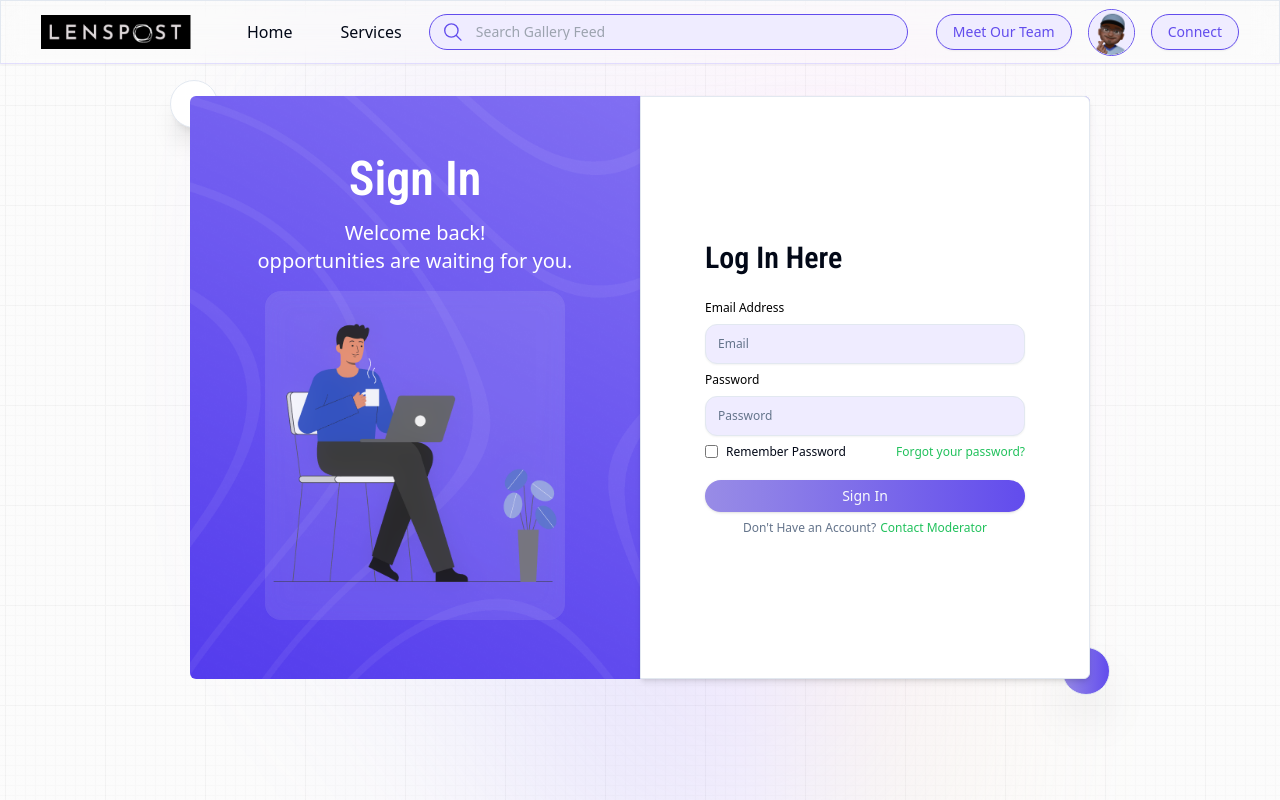
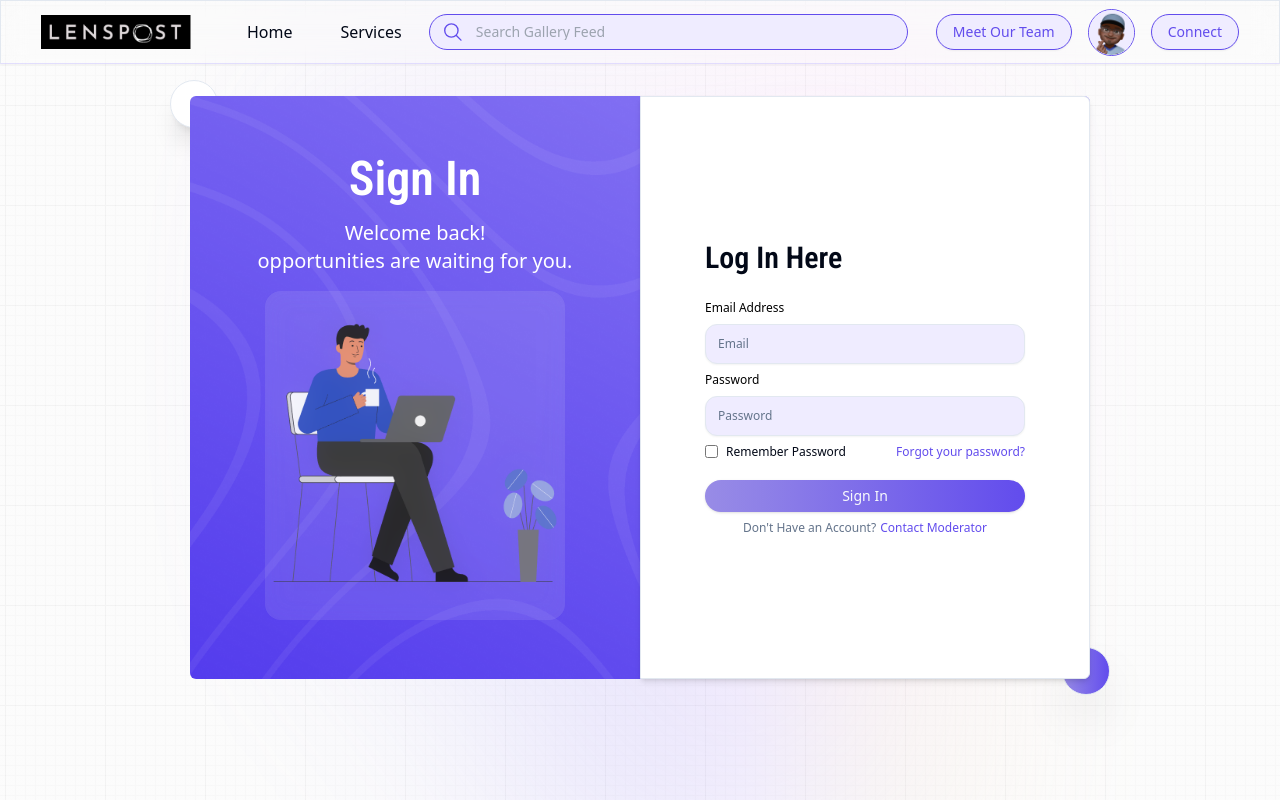
Before and after one commit to josephjamolod/team-portfolio, a Next.js app: page /login in a window 1280 px wide. Built offline with nearby package versions, Linux system fonts and the light colour scheme.

Commit message:
add type to the data on the onSubmit func

```diff
--- a/components/auth-components/loginForm.tsx
+++ b/components/auth-components/loginForm.tsx
@@ -41,7 +41,7 @@ export function LogInForm({ children }: { children: React.ReactNode }) {
     },
   });
 
-  const onSubmit = async (data) => {
+  const onSubmit = async (data: z.infer<typeof loginSchema>) => {
     // await loginHandler(data.email, data.password);
     // router.push("/create");
     console.log(data);
@@ -104,7 +104,7 @@ export function LogInForm({ children }: { children: React.ReactNode }) {
                 <input type="checkbox" />
                 <span>Remember Password</span>
               </div>
-              <p className="text-xs text-[#21C15C]">Forgot your password?</p>
+              <p className="text-xs text-[#624ced]">Forgot your password?</p>
             </div>
             <Button
               type="submit"
@@ -116,7 +116,7 @@ export function LogInForm({ children }: { children: React.ReactNode }) {
             </Button>
             <p className="flex gap-x-1 items-center justify-center text-xs text-muted-foreground w-full pt-2">
               <span>Don&#39;t Have an Account?</span>
-              <Link className="text-[#21C15C]" href={"/"}>
+              <Link className="text-[#624ced]" href={"/"}>
                 Contact Moderator
               </Link>
             </p>
```
